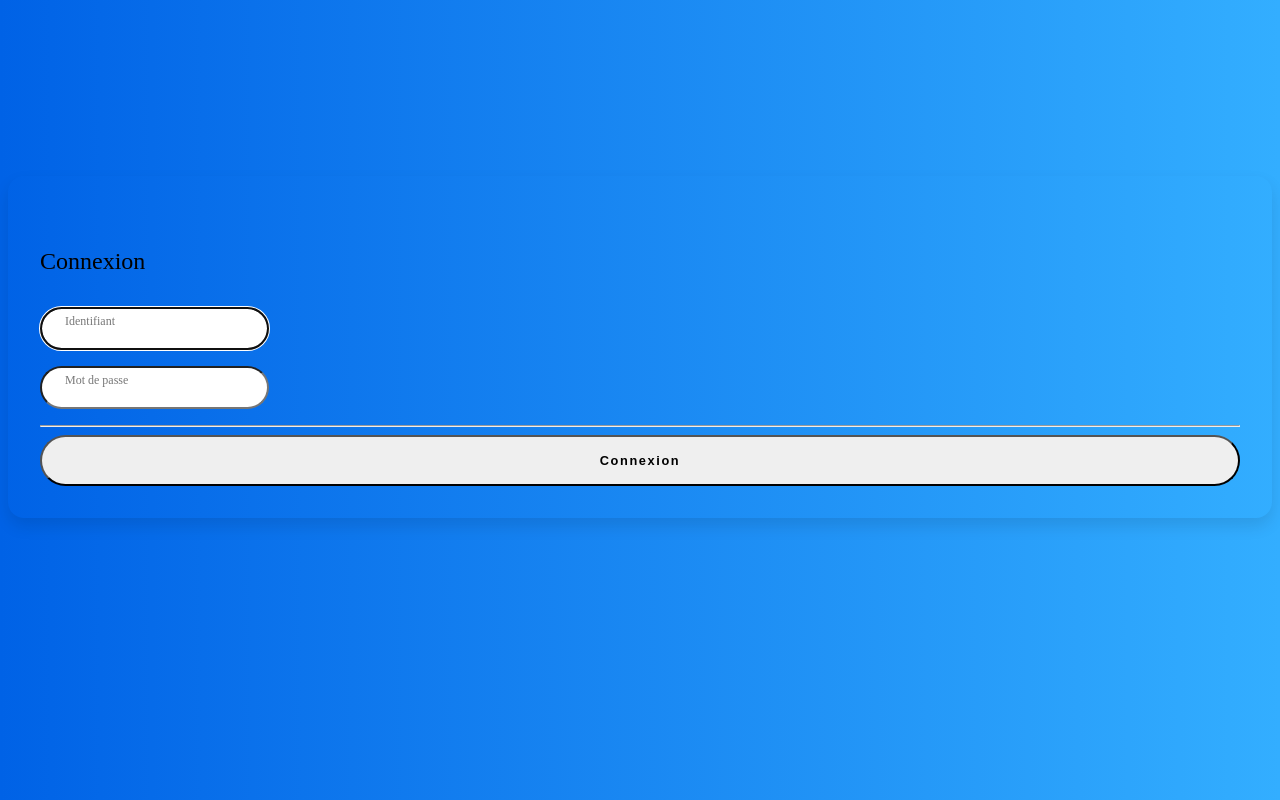
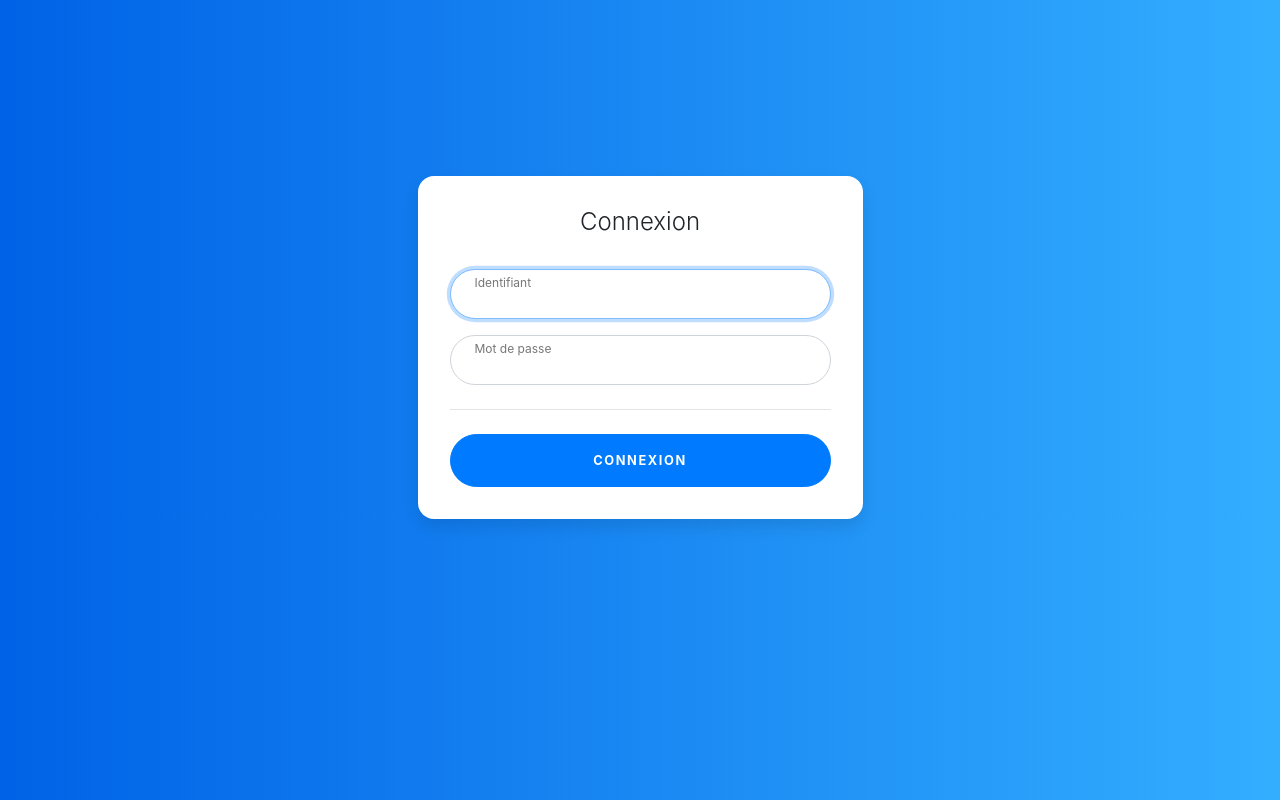
Before and after one commit to LesFreresMoutarde/LeQuiz.io, a Symfony app: template back-office/templates/security/login.html.twig in a window 1280 px wide. Run offline with Twig, Linux system fonts and the light colour scheme; the template is opened without the code that fills it, so the values that code supplies are empty; style sheets or scripts are compiled from the project's sources; some libraries are stand-ins or nearby versions.

Commit message:
fix boostrap login page

```diff
--- a/back-office/assets/styles/login.scss
+++ b/back-office/assets/styles/login.scss
@@ -1,3 +1,5 @@
+@import "~bootstrap/scss/bootstrap";
+
 body {
   background: #007bff;
   background: linear-gradient(to right, #0062E6, #33AEFF);
```
